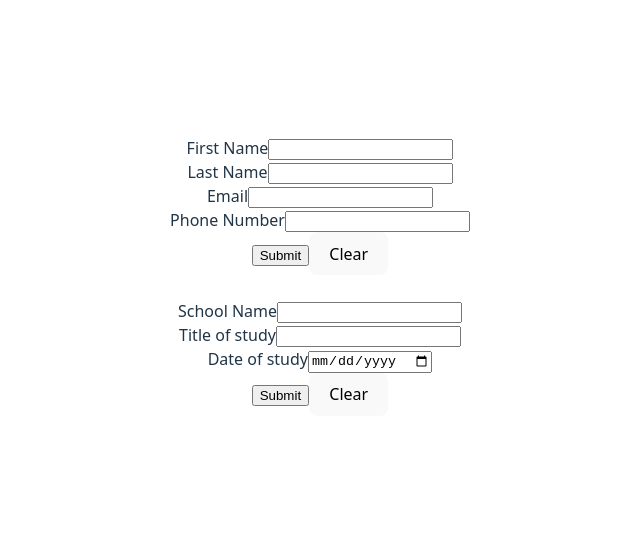
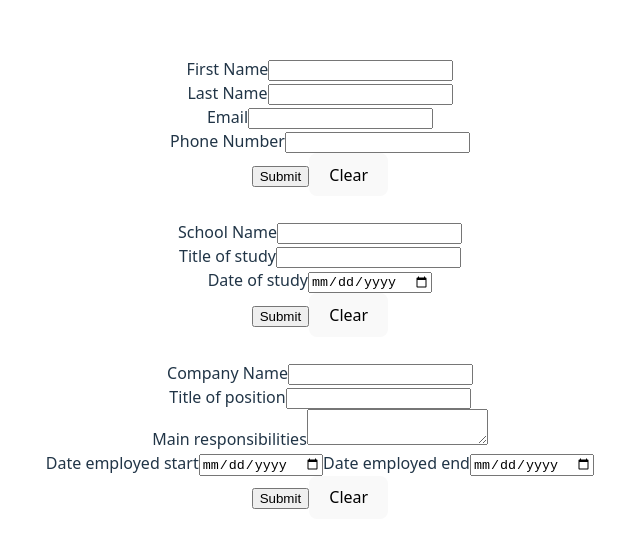
Before and after one commit to jkk290/resume-app, a React (Vite) app: page / in a window 1280 px wide. Shown: the part 112-660 px from the top of the page, without its empty margins (320-960 px from the left). Built offline with nearby package versions, Linux system fonts and the light colour scheme.

Commit message:
Create ProfessionalInfoForm component

```diff
--- a/src/App.jsx
+++ b/src/App.jsx
@@ -2,6 +2,7 @@ import { useState } from 'react'
 import './App.css'
 import GeneralInfoForm from './components/GeneralInfoForm'
 import EducationInfoForm from './components/EducationInfoForm'
+import ProfessionalInfoForm from './components/ProfessionalInfoForm'
 
 function App() {
 
@@ -11,6 +12,7 @@ function App() {
       <br/>
       <EducationInfoForm />
       <br/>
+      <ProfessionalInfoForm />
     </>
   )
 }
--- /dev/null
+++ b/src/components/ProfessionalInfoForm.jsx
@@ -0,0 +1,115 @@
+import { useState } from 'react';
+
+function ProfessionalInfoForm() {
+    const [professionalInfo, setProfessionalInfo] = useState({companyName: '', positionTitle: '', mainResponsibilities: '', employedDateStart: '', employedDateEnd: ''});
+    const [isSubmitted, setIsSubmitted] = useState(false);
+
+    function onChange(e){
+        const name = e.target.name;
+        const value = e.target.value;
+        setProfessionalInfo({...professionalInfo, [name]:value});
+    }
+
+    function handleSubmit(e) {
+        e.preventDefault();
+        setIsSubmitted(true);
+    }
+
+    function clearState() {
+        setProfessionalInfo({companyName: '', positionTitle: '', mainResponsibilities: '', employedDateStart: '', employedDateEnd: ''});
+        setIsSubmitted(false);
+    }
+
+    function handleEdit() {
+        setIsSubmitted(false);
+    }
+
+    function EditButton() {
+        if (isSubmitted) {
+            return (
+                <button onClick={handleEdit} type='button'>Edit</button>
+            )
+        }
+    }
+
+    function ShowInfo() {
+        if (isSubmitted) {
+            return (
+                <>
+                    <h1>{professionalInfo.companyName}</h1>
+                    <p>{professionalInfo.positionTitle}</p>
+                    <p>{professionalInfo.mainResponsibilities}</p>
+                    <p>{professionalInfo.employedDateStart + ' - ' + professionalInfo.employedDateEnd}</p>
+                </>
+            )
+        }
+    }
+
+    return (
+        <>
+            <form onSubmit={handleSubmit}>
+                <label>
+                    Company Name
+                    <input
+                    type='text'
+                    name='companyName'
+                    value={professionalInfo.companyName}
+                    onChange={onChange}
+                    disabled={isSubmitted === true ? true : false}
+                    />
+                </label>
+                <br />
+                <label>
+                    Title of position
+                    <input
+                    type='text'
+                    name='positionTitle'
+                    value={professionalInfo.positionTitle}
+                    onChange={onChange}
+                    disabled={isSubmitted}
+                    />
+                </label>
+                <br />
+                <label>
+                    Main responsibilities
+                    <textarea
+                    type='text'
+                    name='mainResponsibilities'
+                    value={professionalInfo.mainResponsibilities}
+                    onChange={onChange}
+                    disabled={isSubmitted}
+                    />
+                </label>
+                <br />
+                <label>
+                    Date employed start
+                    <input
+                    type='date'
+                    name='employedDateStart'
+                    value={professionalInfo.employedDateStart}
+                    onChange={onChange}
+                    disabled={isSubmitted}
+                    />
+                </label>
+                <label>
+                    Date employed end
+                    <input
+                    type='date'
+                    name='employedDateEnd'
+                    value={professionalInfo.employedDateEnd}
+                    onChange={onChange}
+                    disabled={isSubmitted}
+                    />
+                </label>
+                <br />
+                <input type="submit" />
+                <button onClick={clearState} type='reset'>Clear</button>
+                <EditButton />
+            </form>
+            <ShowInfo />
+        </>
+    )
+
+}
+
+export default ProfessionalInfoForm;
```
